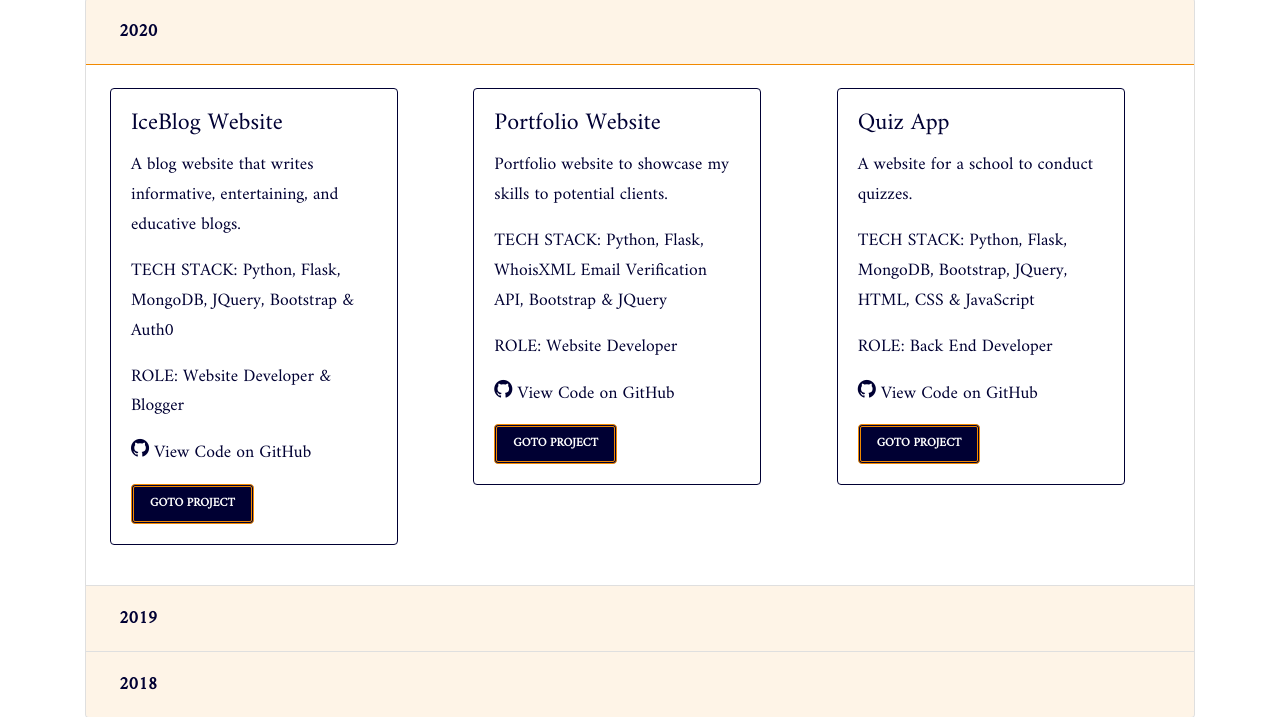
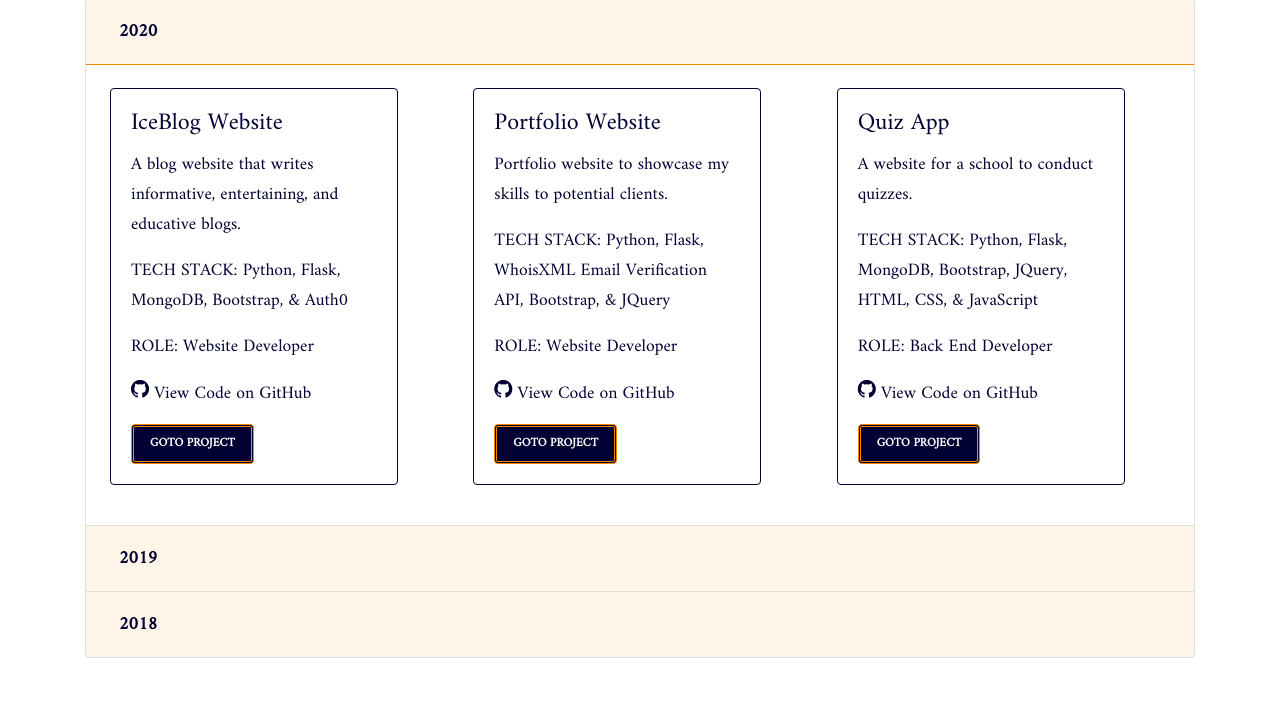
Before and after one commit to iSOLveIT/Personal-Site, a Python web app: template pkg/templates/index.html in a window 1280 px wide; the page is wider, and only the part inside the window is pictured. Shown: the part 3571-4288 px from the top of that part. Run offline with Jinja, Linux system fonts and the light colour scheme; the template is opened without the code that fills it, so the values that code supplies are empty; some libraries are stand-ins or nearby versions; some web fonts are replaced.

Commit message:
Implemented Google Analytics

```diff
--- a/pkg/templates/index.html
+++ b/pkg/templates/index.html
@@ -2,7 +2,7 @@
 <html lang="en">
   <head>
     <!--Global site tag (gtag.js) - Google Analytics-->
-    <!-- <script async src="https://www.googletagmanager.com/gtag/js?id=UA-143795624-2"></script>
+    <script async src="https://www.googletagmanager.com/gtag/js?id=UA-143795624-2"></script>
     <script>
       window.dataLayer = window.dataLayer || [];function gtag(){dataLayer.push(arguments);}
       gtag('js', new Date());
@@ -10,7 +10,7 @@
       gtag('config', 'UA-143795624-2');
       gtag('set', 'transport', 'beacon');
       gtag('send', 'pageview');
-    </script> -->
+    </script>
 
     <title>i SOLveIT </title>
     <!--Metadata-->
@@ -19,7 +19,7 @@
     <meta name="description" content="A web developer in Ghana with the core value of providing quality services to clients">
     <meta name="keywords" content="iSOLveIT, isolveit, i solve it, Web Developer, Python Developer, Ghana, Flask Developer, Python Developers in Ghana, MongoDB, MySQL, AGMS, Agona Swedru, Agona, Swedru">
     <!-- Preload -->
-    <!-- <link rel="dns-prefetch" href="https://www.googletagmanager.com/gtag/js?id=UA-143795624-2" type="text/javascript" async as="script"> -->
+    <link rel="dns-prefetch" href="https://www.googletagmanager.com/gtag/js?id=UA-143795624-2" type="text/javascript" async as="script">
     <link rel="preconnect" href="https://fonts.googleapis.com/css2?family=Amiri:ital@0;1&family=Montez&display=swap" as="style" type="text/css">
     <link rel="preload" href="https://stackpath.bootstrapcdn.com/bootstrap/4.5.0/css/bootstrap.min.css" type="text/css" integrity="sha384-9aIt2nRpC12Uk9gS9baDl411NQApFmC26EwAOH8WgZl5MYYxFfc+NcPb1dKGj7Sk" crossorigin="anonymous" as="style">
     <link rel="preload" href="https://cdn.jsdelivr.net/npm/popper.js@1.16.0/dist/umd/popper.min.js" type="text/javascript" integrity="sha384-Q6E9RHvbIyZFJoft+2mJbHaEWldlvI9IOYy5n3zV9zzTtmI3UksdQRVvoxMfooAo" crossorigin="anonymous" as="script">
@@ -243,8 +243,8 @@
                     <div class="card-body">
                       <h4 class="card-title">IceBlog Website</h4>
                       <p class="card-text">A blog website that writes informative, entertaining, and educative blogs.</p>
-                      <p class="card-text"><strong>TECH STACK:</strong> Python, Flask, MongoDB, JQuery, Bootstrap & Auth0</p>
-                      <p class="card-text"><strong>ROLE:</strong> Website Developer & Blogger</p>
+                      <p class="card-text"><strong>TECH STACK:</strong> Python, Flask, MongoDB, Bootstrap, & Auth0</p>
+                      <p class="card-text"><strong>ROLE:</strong> Website Developer</p>
                       <p>
                         <a href="https://github.com/iSOLveIT/iceblog" aria-label="IceBlog's code link" style="color: #000033; text-decoration: none;"><span class="icon-github" style="font-size:larger"></span> View Code on GitHub</a>
                       </p>
@@ -258,7 +258,7 @@
                     <div class="card-body">
                       <h4 class="card-title">Portfolio Website</h4>
                       <p class="card-text">Portfolio website to showcase my skills to potential clients.</p>
-                      <p class="card-text"><strong>TECH STACK:</strong> Python, Flask, WhoisXML Email Verification API, Bootstrap & JQuery</p>
+                      <p class="card-text"><strong>TECH STACK:</strong> Python, Flask, WhoisXML Email Verification API, Bootstrap, & JQuery</p>
                       <p class="card-text"><strong>ROLE:</strong> Website Developer</p>
                       <p>
                         <a href="https://github.com/iSOLveIT/Personal-Site" aria-label="Portfolio code link" style="color: #000033; text-decoration: none;"><span class="icon-github" style="font-size:larger"></span> View Code on GitHub</a>
@@ -273,7 +273,7 @@
                     <div class="card-body">
                       <h4 class="card-title">Quiz App</h4>
                       <p class="card-text">A website for a school to conduct quizzes.</p>
-                      <p class="card-text"><strong>TECH STACK:</strong> Python, Flask, MongoDB, Bootstrap, JQuery, HTML, CSS & JavaScript</p>
+                      <p class="card-text"><strong>TECH STACK:</strong> Python, Flask, MongoDB, Bootstrap, JQuery, HTML, CSS, & JavaScript</p>
                       <p class="card-text"><strong>ROLE:</strong> Back End Developer</p>
                       <p>
                         <a href="https://github.com/iSOLveIT/nursingcollege" aria-label="Quiz App code link" style="color: #000033; text-decoration: none;"><span class="icon-github" style="font-size:larger"></span> View Code on GitHub</a>
@@ -302,7 +302,7 @@
                     <div class="card-body">
                       <h4 class="card-title">i SHOrteNER</h4>
                       <p class="card-text">A website for cutting long website address (urls) to short website address.</p>
-                      <p class="card-text"><strong>TECH STACK:</strong> Python, Flask, MongoDB, HTML, CSS, JavaScript & Bootstrap</p>
+                      <p class="card-text"><strong>TECH STACK:</strong> Python, Flask, MongoDB, HTML, CSS, JavaScript, & Bootstrap</p>
                       <p class="card-text"><strong>ROLE:</strong> Website Developer</p>
                       <p>
                         <a href="https://github.com/iSOLveIT/URL_SHORTENER" aria-label="URL cutter code link" style="color: #000033; text-decoration: none;"><span class="icon-github" style="font-size:larger"></span> View Code on GitHub</a>
@@ -331,7 +331,7 @@
                     <div class="card-body">
                       <h4 class="card-title">Amazing Montessori School</h4>
                       <p class="card-text">A website for a school to present the school online.</p>
-                      <p class="card-text"><strong>TECH STACK:</strong> Python, Flask, HTML, JavaScript, CSS, Bootstrap & JQuery</p>
+                      <p class="card-text"><strong>TECH STACK:</strong> Python, Flask, HTML, JavaScript, CSS, Bootstrap, & JQuery</p>
                       <p class="card-text"><strong>ROLE:</strong> Website Developer</p>
                       <p>
                         <a href="https://github.com/iSOLveIT/AGMS_website" aria-label="Schools code link" style="color: #000033; text-decoration: none;">
```
